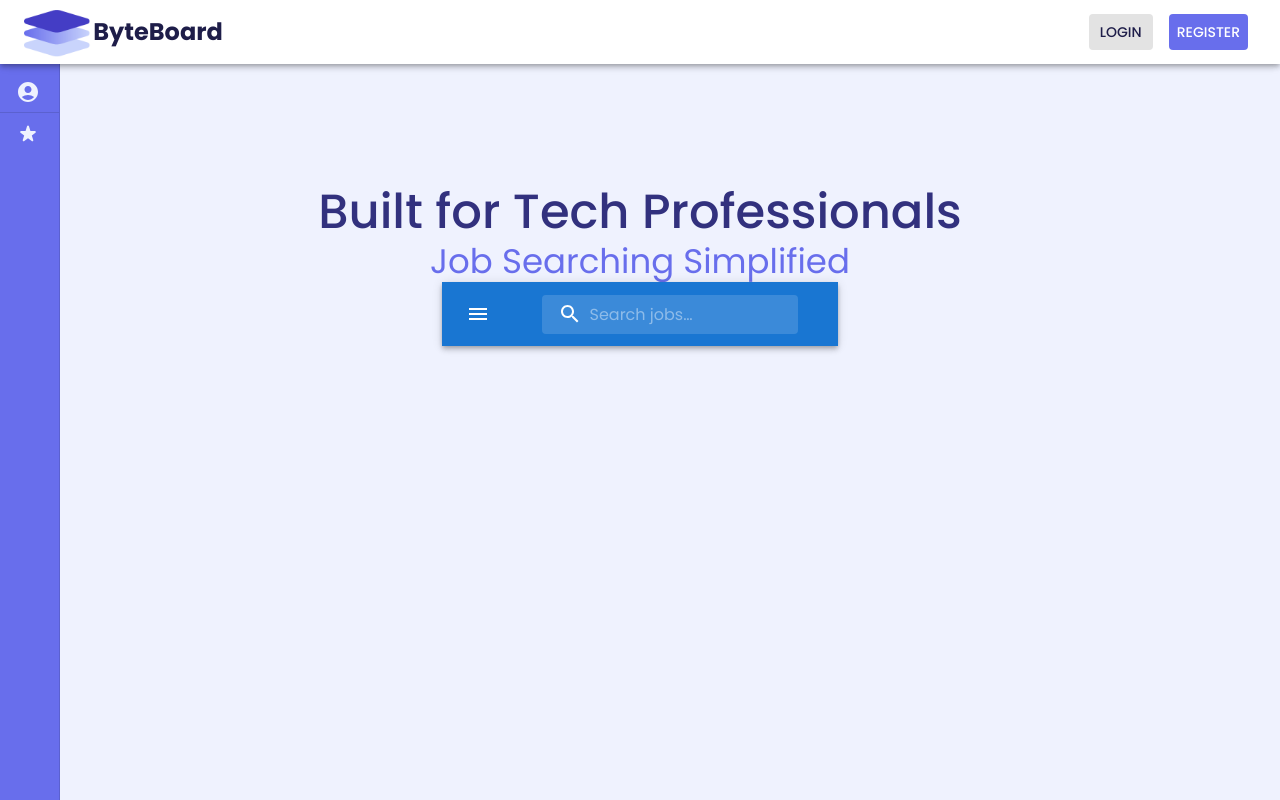
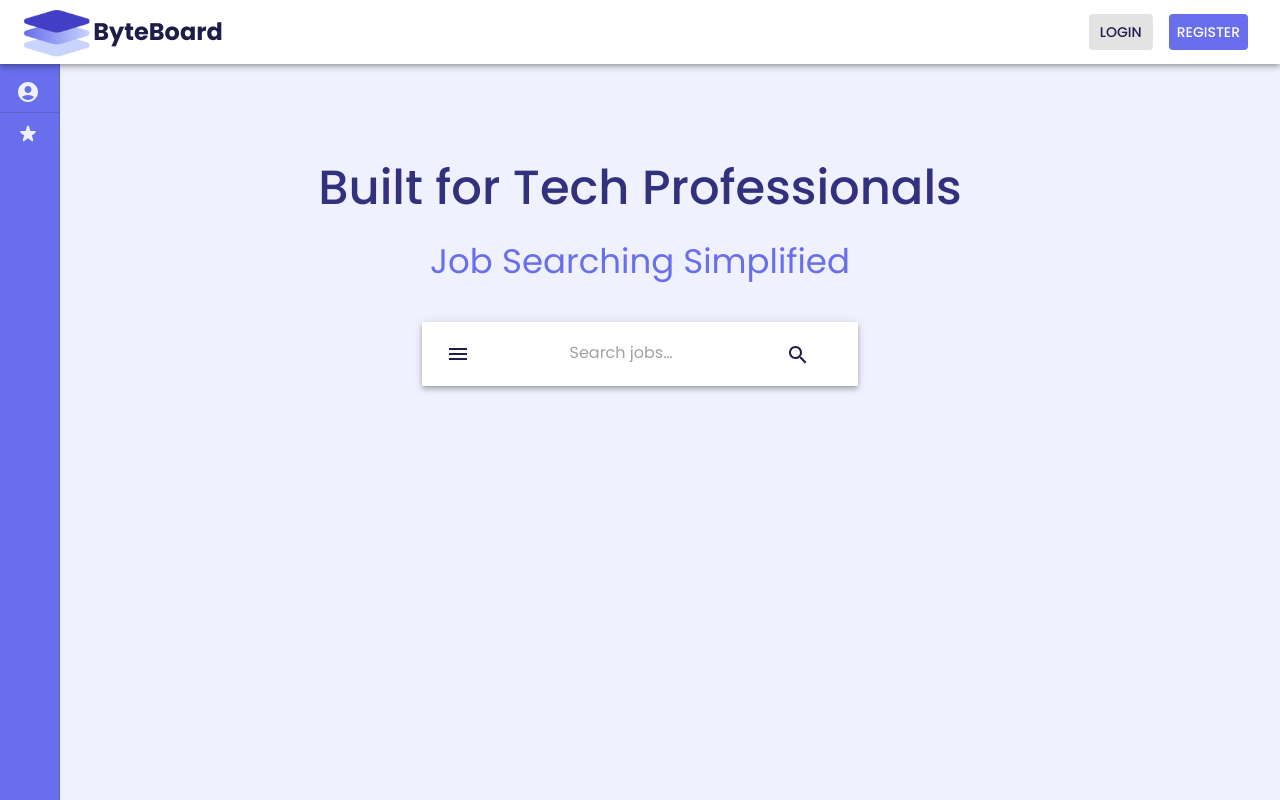
Before and after one commit to bsextion/byteboard-ui, a React (Vite) app: page / in a window 1280 px wide. Built offline with nearby package versions, Linux system fonts and the light colour scheme.

Commit message:
Added Search Bar and Search Results

```diff
--- a/src/components/Home/Home.tsx
+++ b/src/components/Home/Home.tsx
@@ -1,7 +1,7 @@
 import { Box, Typography } from "@mui/material";
 import React from "react";
 import Sidebar from "../Sidebar/Sidebar";
-import SearchBar from "./SearchBar";
+import Search from "./Search/Search";
 
 const Home = () => {
   return (
@@ -11,7 +11,7 @@ const Home = () => {
         sx={{
           display: "flex",
           flexDirection: "column",
-          marginTop: 15,
+          marginTop: 12,
           alignItems: "center",
           width: "100%",
         }}
@@ -22,10 +22,10 @@ const Home = () => {
         >
           Built for Tech Professionals
         </Typography>
-        <Typography variant="h4" sx={{ color: "#686EEC" }}>
+        <Typography variant="h4" sx={{ color: "#686EEC", py: 3 }}>
           Job Searching Simplified
         </Typography>
-        <SearchBar/>
+        <Search/>
       </Box>
     </Box>
   );
--- /dev/null
+++ b/src/components/Home/Search/Search.tsx
@@ -0,0 +1,14 @@
+import React from 'react'
+import SearchBar from './SearchBar'
+import SearchResults from './SearchResults'
+
+const Search = () => {
+  return (
+    <>
+    <SearchBar/>
+    {/* <SearchResults/> */}
+    </>
+  )
+}
+
+export default Search
--- /dev/null
+++ b/src/components/Home/Search/SearchBar.tsx
@@ -0,0 +1,63 @@
+import * as React from "react";
+import { styled, alpha } from "@mui/material/styles";
+import AppBar from "@mui/material/AppBar";
+import Box from "@mui/material/Box";
+import Toolbar from "@mui/material/Toolbar";
+import IconButton from "@mui/material/IconButton";
+import InputBase from "@mui/material/InputBase";
+import MenuIcon from "@mui/icons-material/Menu";
+import SearchIcon from "@mui/icons-material/Search";
+
+const Search = styled("div")(({ theme }) => ({
+  position: "relative",
+  marginRight: theme.spacing(2),
+  marginLeft: 0,
+  width: "100%",
+  [theme.breakpoints.up("sm")]: {
+    marginLeft: theme.spacing(3),
+    width: "auto",
+  },
+}));
+
+const StyledInputBase = styled(InputBase)(({ theme }) => ({
+  "& .MuiInputBase-input": {
+    padding: theme.spacing(1, 1, 1, 0),
+    // vertical padding + font size from searchIcon
+    paddingLeft: `calc(1em + ${theme.spacing(4)})`,
+    transition: theme.transitions.create("width"),
+    width: "100%",
+    [theme.breakpoints.up("md")]: {
+      width: "20ch",
+    },
+  },
+}));
+
+export default function SearchBar() {
+  return (
+    <Box sx={{ flexGrow: 1, pt: 2 }}>
+      <AppBar position="static">
+        <Toolbar sx={{ backgroundColor: "#FFFFFF" }}>
+          <IconButton
+            size="large"
+            edge="start"
+            aria-label="open drawer"
+            sx={{ mr: 2, color: "#1e1d49" }}
+          >
+            <MenuIcon />
+          </IconButton>
+
+          <Search>
+            <StyledInputBase
+              placeholder="Search jobs…"
+              inputProps={{ "aria-label": "search" }}
+            />
+
+            <IconButton>
+              <SearchIcon sx={{ color: "#1e1d49" }} />
+            </IconButton>
+          </Search>
+        </Toolbar>
+      </AppBar>
+    </Box>
+  );
+}
--- /dev/null
+++ b/src/components/Home/Search/SearchResults.tsx
@@ -0,0 +1,69 @@
+import * as React from "react";
+import { styled } from "@mui/material/styles";
+import Box from "@mui/material/Box";
+import List from "@mui/material/List";
+import ListItem from "@mui/material/ListItem";
+import ListItemAvatar from "@mui/material/ListItemAvatar";
+import ListItemIcon from "@mui/material/ListItemIcon";
+import ListItemText from "@mui/material/ListItemText";
+import Avatar from "@mui/material/Avatar";
+import IconButton from "@mui/material/IconButton";
+import FormGroup from "@mui/material/FormGroup";
+import FormControlLabel from "@mui/material/FormControlLabel";
+import Checkbox from "@mui/material/Checkbox";
+import Grid from "@mui/material/Grid";
+import Typography from "@mui/material/Typography";
+import FolderIcon from "@mui/icons-material/Folder";
+import DeleteIcon from "@mui/icons-material/Delete";
+import { Divider, Grid2 } from "@mui/material";
+
+function generate(element: React.ReactElement<unknown>) {
+  return [0, 1, 2].map((value) =>
+    React.cloneElement(element, {
+      key: value,
+    })
+  );
+}
+
+const Demo = styled("div")(({ theme }) => ({
+  backgroundColor: theme.palette.background.paper,
+}));
+
+export default function SearchResults() {
+  const [dense, setDense] = React.useState(false);
+  const [secondary, setSecondary] = React.useState(false);
+
+  return (
+    <Box sx={{backgroundColor: 'white', borderColor: 'black', flexGrow: 1, pt: 2}}>
+      <Grid2 sx={{width: '100%'}}>
+        <Typography sx={{ mt: 4, mb: 2 }} variant="subtitle1" component="div">
+          Results
+        </Typography>
+        <Divider/>
+        <Demo>
+          <List dense={dense}>
+            {generate(
+              <ListItem
+                secondaryAction={
+                  <IconButton edge="end" aria-label="delete">
+                    <DeleteIcon />
+                  </IconButton>
+                }
+              >
+                <ListItemAvatar>
+                  <Avatar>
+                    <FolderIcon />
+                  </Avatar>
+                </ListItemAvatar>
+                <ListItemText
+                  primary="Single-line item"
+                  secondary={secondary ? "Secondary text" : null}
+                />
+              </ListItem>
+            )}
+          </List>
+        </Demo>
+      </Grid2>
+    </Box>
+  );
+}
--- a/src/components/Home/SearchBar.tsx
+++ /dev/null
@@ -1,79 +0,0 @@
-import * as React from 'react';
-import { styled, alpha } from '@mui/material/styles';
-import AppBar from '@mui/material/AppBar';
-import Box from '@mui/material/Box';
-import Toolbar from '@mui/material/Toolbar';
-import IconButton from '@mui/material/IconButton';
-import InputBase from '@mui/material/InputBase';
-import MenuIcon from '@mui/icons-material/Menu';
-import SearchIcon from '@mui/icons-material/Search';
-
-const Search = styled('div')(({ theme }) => ({
-  position: 'relative',
-  borderRadius: theme.shape.borderRadius,
-  backgroundColor: alpha(theme.palette.common.white, 0.15),
-  '&:hover': {
-    backgroundColor: alpha(theme.palette.common.white, 0.25),
-  },
-  marginRight: theme.spacing(2),
-  marginLeft: 0,
-  width: '100%',
-  [theme.breakpoints.up('sm')]: {
-    marginLeft: theme.spacing(3),
-    width: 'auto',
-  },
-}));
-
-const SearchIconWrapper = styled('div')(({ theme }) => ({
-  padding: theme.spacing(0, 2),
-  height: '100%',
-  position: 'absolute',
-  pointerEvents: 'none',
-  display: 'flex',
-  alignItems: 'center',
-  justifyContent: 'center',
-}));
-
-const StyledInputBase = styled(InputBase)(({ theme }) => ({
-  color: 'inherit',
-  '& .MuiInputBase-input': {
-    padding: theme.spacing(1, 1, 1, 0),
-    // vertical padding + font size from searchIcon
-    paddingLeft: `calc(1em + ${theme.spacing(4)})`,
-    transition: theme.transitions.create('width'),
-    width: '100%',
-    [theme.breakpoints.up('md')]: {
-      width: '20ch',
-    },
-  },
-}));
-
-export default function PrimarySearchAppBar() {
-  return (
-    <Box sx={{ flexGrow: 1 }}>
-      <AppBar position="static">
-        <Toolbar>
-          <IconButton
-            size="large"
-            edge="start"
-            color="inherit"
-            aria-label="open drawer"
-            sx={{ mr: 2 }}
-          >
-            <MenuIcon />
-          </IconButton>
-
-          <Search>
-            <SearchIconWrapper>
-              <SearchIcon />
-            </SearchIconWrapper>
-            <StyledInputBase
-              placeholder="Search jobs…"
-              inputProps={{ 'aria-label': 'search' }}
-            />
-          </Search>
-        </Toolbar>
-      </AppBar>
-    </Box>
-  );
-}
```
